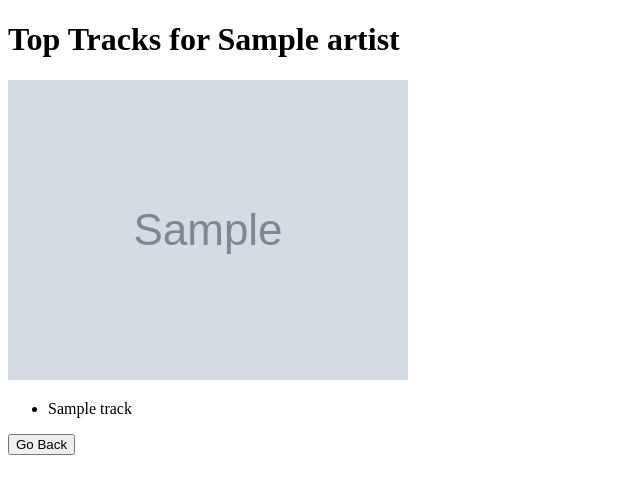
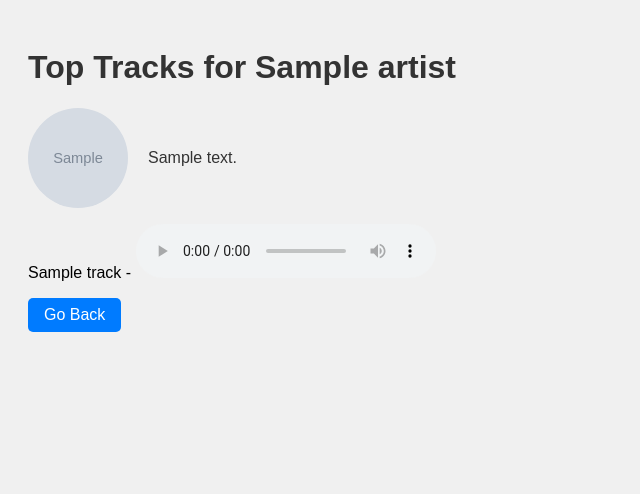
Before and after one commit to MooseFaceKilla/song-player-test, a Flask app: template templates/top_tracks.html in a window 1280 px wide. Shown: the top 494 px of the page, without its empty margins (0-640 px from the left). Run offline with Flask 3, Linux system fonts and the light colour scheme; the template is opened without the code that fills it: most values are stand-ins (such as "Sample title", 1, 10 or a date in 2020); grey boxes marked "Sample" are stand-in pictures.

Commit message:
Update top_tracks.html
adding back the dazzle

```diff
--- a/templates/top_tracks.html
+++ b/templates/top_tracks.html
@@ -4,25 +4,68 @@
     <meta charset="UTF-8">
     <meta name="viewport" content="width=device-width, initial-scale=1.0">
     <title>Top Tracks</title>
+    <style>
+        body {
+            font-family: Arial, sans-serif;
+            background-color: #f0f0f0;
+            padding: 20px;
+        }
+
+        h1 {
+            color: #333;
+        }
+
+        ul {
+            list-style-type: none;
+            padding: 0;
+        }
+
+        li {
+            margin-bottom: 10px;
+        }
+
+        a.button {
+            display: inline-block;
+            padding: 8px 16px;
+            background-color: #007bff;
+            color: #fff;
+            text-decoration: none;
+            border-radius: 5px;
+        }
+
+        a.button:hover {
+            background-color: #0056b3;
+        }
+
+        .artist-info {
+            margin-top: 20px;
+            display: flex;
+            align-items: center;
+        }
+
+        .artist-info img {
+            width: 100px;
+            height: 100px;
+            border-radius: 50%;
+            margin-right: 20px;
+        }
+
+        .artist-info p {
+            color: #333;
+        }
+    </style>
 </head>
 <body>
 <h1>Top Tracks for {{ artist }}</h1>
-{% if image_url %}
-    <img src="{{ image_url }}" alt="Artist Image">
-{% endif %}
+<div class="artist-info">
+    <img src="{{ artist_image }}" alt="Artist Image">
+    <p>{{ artist_description }}</p>
+</div>
 <ul>
     {% for track in tracks %}
-    <li>{{ track['name'] }}</li>
-    {% if track['preview_url'] %}
-    <audio controls>
-        <source src="{{ track['preview_url'] }}" type="audio/mpeg">
-        Your browser does not support the audio element.
-    </audio>
-    {% endif %}
+    <li>{{ track['name'] }} - <audio controls><source src="{{ track['preview_url'] }}" type="audio/mpeg"></audio></li>
     {% endfor %}
 </ul>
-<form action="/" method="get">
-    <button type="submit">Go Back</button>
-</form>
+<a href="/" class="button">Go Back</a>
 </body>
 </html>
```
